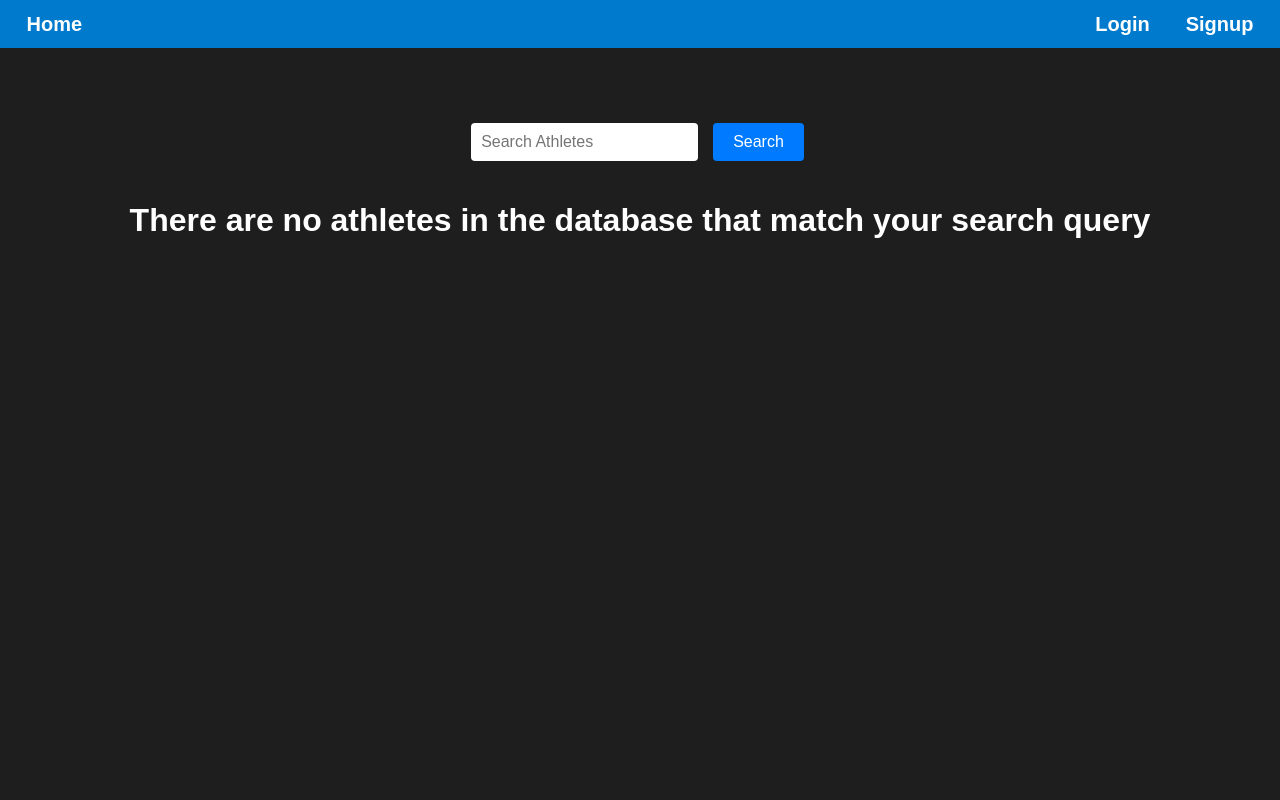
After one commit to BenBiehl/Sports-Database, a Django app: page /athlete/search/ in a window 1280 px wide. The commit adds this page. Run offline with Django 5.2, Linux system fonts and the light colour scheme.

Commit message:
search page done

```diff
--- a/main/static/styles.css
+++ b/main/static/styles.css
@@ -151,12 +151,36 @@ h3 {
     align-items: center;
     min-width: 50%;
     padding: 10px;
+    margin-top: 5px;
+}
+
+.search-page-container {
+    display: flex;
+    justify-content: center;
+    align-items: center;
+    margin-top: 50px;
+    flex-direction: column;
 }
 
 .search-form {
     display: flex;
     align-items: center;
     gap: 10px;
+}
+
+.search-results {
+    display: flex;
+    justify-content: center;
+    align-items: center;
+    flex-direction: column;
+}
+
+ul {
+    font-size: 24px;
+}
+
+ol {
+    font-size: 18px;
 }
 
 .search-form input[type="text"] {
--- /dev/null
+++ b/main/templates/main/search_page.html
@@ -0,0 +1,46 @@
+{% load static %}
+<!DOCTYPE html>
+<html lang="en">
+<head>
+    <meta charset="UTF-8" />
+    <meta name="viewport" content="width=device-width, initial-scale=1.0" />
+    <title>Search Page</title>
+    <link rel="stylesheet" href="{% static 'styles.css' %}" />
+</head>
+<body>
+    <div class="header">
+        <p><a href="{% url 'landing_page' %}">Home</a></p>
+        <div class="header-container">
+            {% if not logged_in %}
+            <p><a href="{% url 'login_page' %}">Login</a></p>
+            <p><a href="{% url 'signup_page' %}">Signup</a></p>
+            {% else %}
+            <p><a href="{% url 'logout' %}">Logout</a></p>
+            <p><a href="{% url 'user_page' curr_user_name %}">Profile</a></p>
+            {% endif %}
+        </div>
+    </div>
+
+    <div class="search-page-container">
+        <div class="search-container">
+            <form method="get" action="{% url 'search_page' %}" class="search-form">
+                {% csrf_token %}
+            <input type="text" name="search_query" placeholder="Search Athletes" value="{{ search_form.search_query.value|default:'' }}" />
+            <button type="submit">Search</button>
+            </form>
+        </div>
+        <div class="search-results">
+            {% if search_results %}
+            <h1>Search Results:</h1>
+            <ul>
+                {% for athlete in search_results %}
+                    <li><a href="{% url 'athlete_page' sport=athlete.sport athlete_id=athlete.id%}">{{ athlete.firstName }} {{ athlete.lastName }}</a></li>
+                {% endfor %}
+            </ul>
+            {% else %}
+            <h1>There are no athletes in the database that match your search query</h1>
+            {% endif %}
+        </div>
+    </div>
+</body>
+</html>
--- a/main/urls.py
+++ b/main/urls.py
@@ -13,5 +13,6 @@ urlpatterns = [
     path("<str:sport>/", views.sports_page, name ="sports_page"),
     path("<str:sport>/add_athlete/", views.add_athlete, name="add_athlete"),
     path("<str:sport>/athlete/<str:athlete_id>", views.athlete_page, name="athlete_page"),
-    path("<str:sport>/athlete/<str:athlete_id>/edit", views.edit_athlete, name="edit_athlete")
+    path("<str:sport>/athlete/<str:athlete_id>/edit", views.edit_athlete, name="edit_athlete"),
+    path("athlete/search/", views.search_page, name="search_page")
 ]
--- a/main/views.py
+++ b/main/views.py
@@ -35,6 +35,32 @@ def landing_page(request):
     }
 
     return render(request, "main/landing_page.html", context)
+
+def search_page(request):
+    logged_in = request.session.get('logged_in', False)
+    curr_user_name = request.session.get('curr_user_name', "")
+    search_query = request.GET.get('search_query', '')
+
+    search_form = AthleteSearchForm(request.GET or None)
+
+    search_results = []
+    if search_form.is_valid():
+        query = search_form.cleaned_data.get('search_query')
+        if query:
+            # Search by first name or last name, case insensitive
+            search_results = Athlete.objects.filter(
+                firstName__icontains=query
+            ) | Athlete.objects.filter(
+                lastName__icontains=query
+            )
+
+    context = {
+        "logged_in": logged_in,
+        "curr_user_name": curr_user_name,
+        "search_form": search_form,
+        "search_results": search_results
+    }
+    return render(request, 'main/search_page.html', context)
 
 def login_page(request):
     invalid_user = False
```
Also changed, not shown: main/templates/main/landing_page.html (+3 -11 lines), db.sqlite3.
